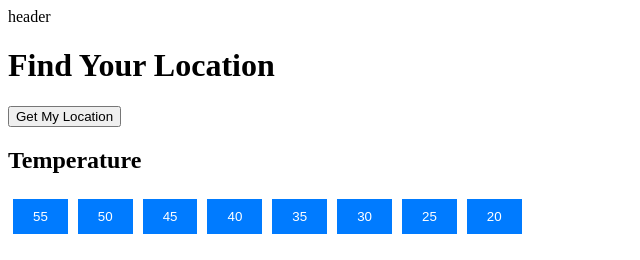
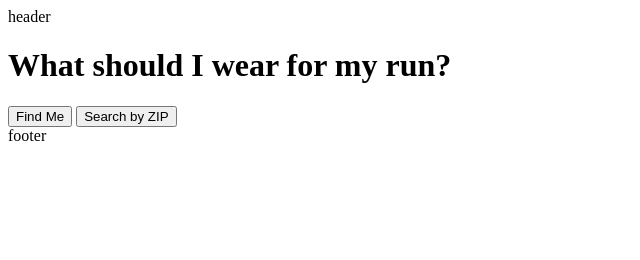
Before and after one commit to mdlarson/ProjectRunwear, a Flask app: page / in a window 1280 px wide. Shown: the top 260 px of the page, without its empty margins (0-640 px from the left). Run offline with Flask 3, Linux system fonts and the light colour scheme.

Commit message:
Simplify homepage during development
- add buttons for location fetch
- add <noscript> to prompt for JS permissions
- hide temperature adjustment and clothing components

```diff
--- a/templates/runwear.html
+++ b/templates/runwear.html
@@ -8,25 +8,37 @@
 </head>
 
 <body>
+    <noscript>
+        This site requires JavaScript to fetch location and weather details. Make sure that's enabled, then reload. :)
+    </noscript>
     <header>header</header>
     <main>
-        <h1>Find Your Location</h1>
-        <button onclick="getLocation()">Get My Location</button>
+        <h1>What should I wear for my run?</h1>
+        <button onclick="getLocation()">Find Me</button>
+
+        <!-- placeholder for future string search -->
+        <button onclick="getLocation()">Search by ZIP</button>
         <div id="output"></div>
+        <div id="weatherOutput"></div>
 
+
+
+
+
+
+        <!--
+            -- TODO: temperature buttons, outfit recommendation, wardrobe options --
         <h2>Temperature</h2>
         <div id="number-buttons">
-            <!-- display temperature buttons -->
         </div>
-
         <h2>What to Wear</h2>
         <div id="highlighted-items">
-            <!-- display suitable clothing items -->
         </div>
 
         <div id="wardrobe">
-            <!-- display clothing options -->
         </div>
+        -->
+
     </main>
     <footer>footer</footer>
 </body>
```
